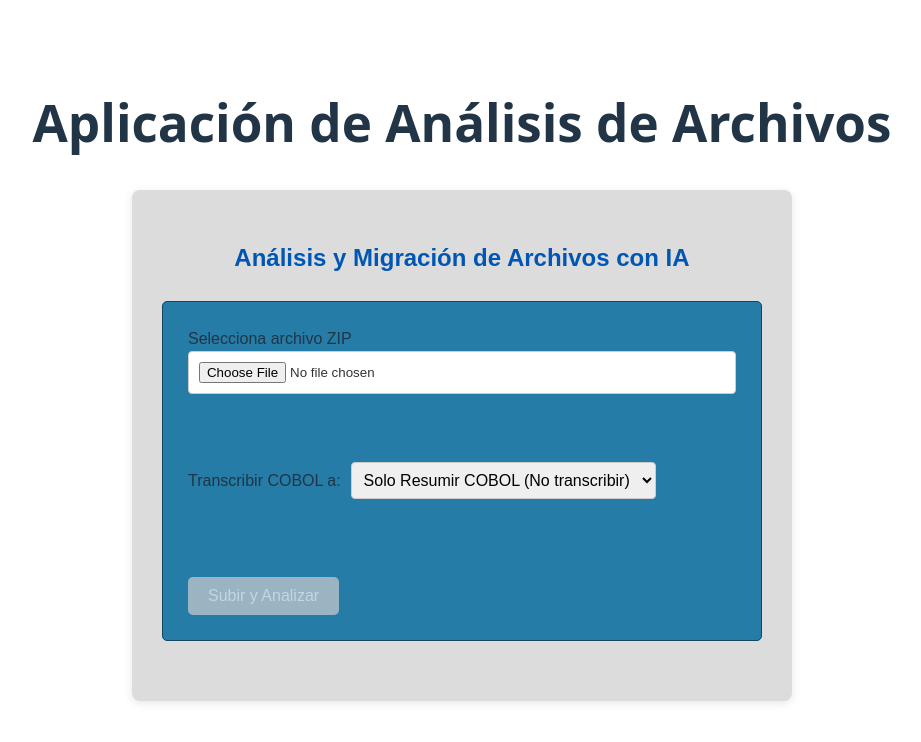
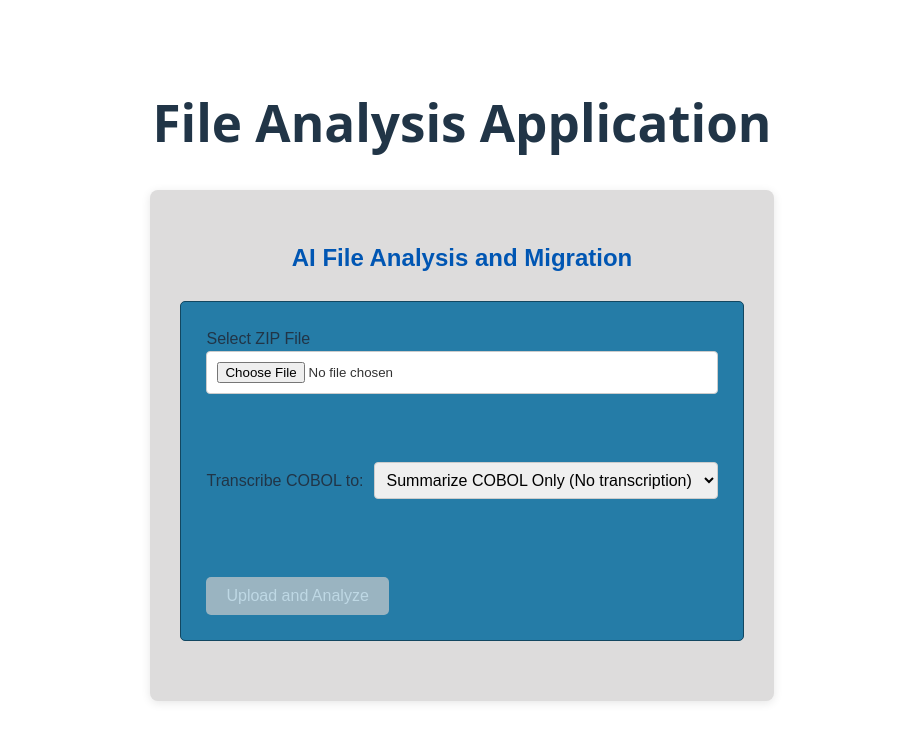
Before and after one commit to Prog-Josafat/Reverse-Engineering, a React (Vite) app in the folder frontend/: page / in a window 1280 px wide. Shown: the top 742 px of the page, without its empty margins (178-1099 px from the left). Built offline with nearby package versions, Linux system fonts and the light colour scheme.

Commit message:
In this update, the frontend was also translated into English.

```diff
--- a/frontend/src/App.jsx
+++ b/frontend/src/App.jsx
@@ -6,7 +6,7 @@ function App() {
   return (
     <div className="App">
       <header className="App-header">
-        <h1>Aplicación de Análisis de Archivos</h1> {/* Título de tu app */}
+        <h1>File Analysis Application</h1> {/* Título de tu app */}
       </header>
       <main>
         {/* Usa tu componente FileUpload */}
--- a/frontend/src/FileUpload.jsx
+++ b/frontend/src/FileUpload.jsx
@@ -1,85 +1,87 @@
 import React, { useState, useEffect } from 'react';
-import './FileUpload.css'; // Importa el archivo CSS
+import './FileUpload.css'; // Import the CSS file
 
 function FileUpload() {
+  // State variables for file selection and upload process
   const [selectedFile, setSelectedFile] = useState(null);
   const [statusMessage, setStatusMessage] = useState('');
   const [messageType, setMessageType] = useState(''); // 'info', 'success', 'error'
 
   const [isUploading, setIsUploading] = useState(false);
+  // State variables for download link after successful processing
   const [downloadUrl, setDownloadUrl] = useState(null);
   const [downloadFilename, setDownloadFilename] = useState('');
 
-  // --- Nuevo estado para el lenguaje de transcripción seleccionado ---
-  // Inicialmente sin lenguaje seleccionado (solo resumen)
+  // State for the selected transcription target language
+  // Initially no language selected (only summary)
   const [targetLanguage, setTargetLanguage] = useState('');
 
-  // Limpia estados anteriores al seleccionar un nuevo archivo
+  // Clears previous states when a new file is selected
   const handleFileChange = (event) => {
     setSelectedFile(event.target.files[0]);
     setStatusMessage('');
     setMessageType('');
-    setDownloadUrl(null);
-    setDownloadFilename('');
-    // No reseteamos targetLanguage aquí, el usuario podría querer usar la misma opción
+    setDownloadUrl(null); // Clear previous download URL
+    setDownloadFilename(''); // Clear previous filename
+    // Keep targetLanguage selection
   };
 
-  // Maneja el cambio en la selección del lenguaje de transcripción
+  // Handles changes in the transcription language selection
   const handleLanguageChange = (event) => {
     setTargetLanguage(event.target.value);
-    // Opcional: limpiar mensajes o estado al cambiar la opción
+    // Optional: clear messages or state on option change
     // setStatusMessage('');
     // setMessageType('');
   };
 
 
-  // Maneja la subida del archivo
+  // Handles the file upload process
   const handleUpload = async () => {
     if (!selectedFile) {
-      setStatusMessage('Por favor, selecciona un archivo ZIP primero.');
+      setStatusMessage('Please select a ZIP file first.');
       setMessageType('error');
       return;
     }
 
-    setIsUploading(true); // Indica que la subida ha comenzado
-    setStatusMessage('Subiendo archivo...'); // Mensaje inicial
+    setIsUploading(true); // Indicate upload has started
+    setStatusMessage('Uploading file...'); // Initial message
     setMessageType('info');
-    setDownloadUrl(null); // Limpia URL de descarga anterior
-    setDownloadFilename('');
+    setDownloadUrl(null); // Clear previous download URL
+    setDownloadFilename(''); // Clear previous filename
 
     const formData = new FormData();
     formData.append('archive_file', selectedFile);
-    // --- Añadir el lenguaje de transcripción seleccionado al FormData ---
-    if (targetLanguage) { // Solo añade si se ha seleccionado un lenguaje (no está vacío)
+    // Add the selected transcription language to FormData
+    if (targetLanguage) { // Only add if a language is selected (not empty)
         formData.append('target_language', targetLanguage);
-        console.log("Lenguaje de transcripción seleccionado:", targetLanguage); // Log para verificar
+        console.log("Selected transcription language:", targetLanguage); // Log for verification
     } else {
-        console.log("No se seleccionó lenguaje de transcripción. Solo se resumirán archivos COBOL.");
+        console.log("No target transcription language selected. Only COBOL files will be summarized.");
     }
 
 
     try {
-      setStatusMessage('Archivo subido. Procesando en el backend...');
+      setStatusMessage('File uploaded. Processing on the backend...');
       setMessageType('info');
 
-      // --- Asegúrate de que la URL apunte a tu servidor FastAPI (ej. puerto 8000) ---
+      // Ensure the URL points to your FastAPI server (e.g., port 8000)
       const response = await fetch('http://localhost:8000/upload', {
         method: 'POST',
         body: formData,
       });
 
       if (response.ok) {
-        // --- Handle success response (expecting a ZIP) ---
-        setStatusMessage('Procesamiento completo. Preparando descarga del ZIP...'); // Updated message
+        // Handle success response (expecting a ZIP)
+        setStatusMessage('Processing complete. Preparing ZIP download...'); // Updated message
         setMessageType('info');
 
         // Get the response body as a Blob (correct for binary data)
-        const fileBlob = await response.blob(); // Renamed from pdfBlob
+        const fileBlob = await response.blob();
 
         // Get filename from Content-Disposition header
         const contentDisposition = response.headers.get('Content-Disposition');
         // Default filename if header is missing or invalid - use .zip extension
-        let filename = 'analisis_resultados.zip'; // Default filename for ZIP
+        let filename = 'analysis_results.zip'; // Default filename for ZIP
         if (contentDisposition) {
           const filenameMatch = contentDisposition.match(/filename="(.+)"/);
           if (filenameMatch && filenameMatch[1]) {
@@ -87,21 +89,21 @@ function FileUpload() {
             filename = filenameMatch[1];
           }
         }
-        console.log("Nombre de archivo para descarga:", filename); // Log para verificar
+        console.log("Filename for download:", filename); // Log for verification
 
 
         // Create object URL
-        const url = window.URL.createObjectURL(fileBlob); // Use fileBlob
+        const url = window.URL.createObjectURL(fileBlob);
 
         // Set state for download link
         setDownloadUrl(url);
         setDownloadFilename(filename); // Use the extracted or default .zip filename
-        setStatusMessage('Procesamiento completo. Haz clic para descargar el archivo ZIP.'); // Updated message
+        setStatusMessage('Processing complete. Click to download the ZIP file.'); // Updated message
         setMessageType('success');
 
       } else {
-        // --- Handle error response (backend returned non-200 status) ---
-         setStatusMessage(`Error al procesar archivo (código: ${response.status} ${response.statusText}).`);
+        // Handle error response (backend returned non-200 status)
+          setStatusMessage(`Error processing file (code: ${response.status} ${response.statusText}).`);
           setMessageType('error');
           console.error('Error response from backend:', response);
 
@@ -113,108 +115,102 @@ function FileUpload() {
               let backendErrorMessage = errorDetailsText.slice(0, 300) + '...'; // Default to text extract
               try {
                   const errorJson = JSON.parse(errorDetailsText);
-                 // Verifica si existe una clave 'error' (como en tus JSONResponse de error del backend)
+                  // Check if an 'error' key exists (as in your backend JSONResponse errors)
                   if (errorJson && errorJson.error) {
-                     backendErrorMessage = errorJson.error; // Usa el mensaje de error de la clave 'error'
+                      backendErrorMessage = errorJson.error; // Use the error message from the 'error' key
                   } else {
-                      // Si JSON parsing exitoso pero sin clave 'error' (otra estructura JSON inesperada)
-                      backendErrorMessage = 'Respuesta del backend fue JSON válido pero con estructura inesperada. Verifica la consola del navegador.';
-                      console.error('Respuesta JSON del backend:', errorJson);
+                      // If JSON parsing successful but no 'error' key (another unexpected JSON structure)
+                      backendErrorMessage = 'Backend response was valid JSON but with unexpected structure. Check browser console.';
+                      console.error('Backend JSON response:', errorJson);
                   }
               } catch (jsonParseError) {
-                 // Si JSON parsing falla, asume que es texto plano o HTML de error (como antes)
-                 console.warn('La respuesta del backend no fue JSON. Manejando como texto/HTML.', jsonParseError);
-                 // Se mantiene el extracto de texto como backendErrorMessage
+                  // If JSON parsing fails, assume it's plain text or error HTML (as before)
+                  console.warn('Backend response was not JSON. Handling as text/HTML.', jsonParseError);
+                  // Text extract is kept as backendErrorMessage
               }
 
-             // Actualiza el mensaje de estado con detalles del backend
-             setStatusMessage(prevMsg => `${prevMsg} Detalles del Backend: ${backendErrorMessage}`);
-             console.error('Detalles del error del backend:', errorDetailsText); // Log la respuesta original como texto
+              // Update status message with backend details
+              setStatusMessage(prevMsg => `${prevMsg} Backend Details: ${backendErrorMessage}`);
+              console.error('Backend error details:', errorDetailsText); // Log the original response as text
 
           } catch (readError) {
-             console.error('Error al leer detalles de la respuesta de error:', readError);
-             setStatusMessage(prevMsg => `${prevMsg} No se pudieron obtener detalles específicos del error.`);
+              console.error('Error reading error response details:', readError);
+              setStatusMessage(prevMsg => `${prevMsg} Could not get specific error details.`);
           }
       }
 
     } catch (error) {
-      // --- Handle network errors or errors before response.ok (like "Failed to fetch") ---
-      console.error('Error durante la subida o conexión:', error);
-      // Este catch a menudo captura errores de red o si la petición no pudo ni completarse al punto de tener un response.status
-      setStatusMessage(`Error de conexión o subida: ${error.message}. Asegúrate de que el servidor FastAPI esté corriendo.`);
+      // Handle network errors or errors before response.ok (like "Failed to fetch")
+      console.error('Error during upload or connection:', error);
+      // This catch often captures network errors or if the request couldn't even complete to the point of having a response.status
+      setStatusMessage(`Connection or upload error: ${error.message}. Ensure the FastAPI server is running.`);
       setMessageType('error');
     } finally {
-      setIsUploading(false);
+      setIsUploading(false); // Reset uploading state
     }
   };
-
-  // ... other state and useEffect ...
 
     // Handles the download button click
   const handleDownloadClick = () => {
     if (downloadUrl) {
       const a = document.createElement('a');
       a.href = downloadUrl;
-      // Usa downloadFilename que ya tiene la extensión .zip del backend, o el default .zip
-      a.download = downloadFilename || 'analisis_resultados.zip';
-      // No es estrictamente necesario añadirlo al body en la mayoría de navegadores modernos para el click programático
-      // document.body.appendChild(a);
-      a.click(); // Activa la descarga
+      // Use downloadFilename which should already have the .zip extension from backend, or the .zip default
+      a.download = downloadFilename || 'analysis_results.zip';
+      a.click(); // Trigger the download
 
-      // Limpiar la URL del objeto después de un pequeño retraso
+      // Clean up the object URL after a small delay
       setTimeout(() => {
           window.URL.revokeObjectURL(downloadUrl);
-         console.log("Revocando URL de descarga.");
-      }, 100); // Pequeño retraso para asegurar que la descarga se inició
-      // Si lo añadiste al body, remuévelo aquí:
-      // if (a.parentElement) {
-      //    a.parentElement.removeChild(a);
-      // }
+          console.log("Revoking download URL.");
+      }, 100);
     }
   };
 
-  // Limpieza de la URL de descarga cuando el componente se desmonta o la URL cambia
-  React.useEffect(() => {
+    // Cleanup of the download URL when the component unmounts or the URL changes
+    useEffect(() => {
       return () => {
         if (downloadUrl) {
           window.URL.revokeObjectURL(downloadUrl);
-        console.log("Revocando URL de descarga anterior.");
+          console.log("Revoking previous download URL.");
         }
       };
-  }, [downloadUrl]); // Depende de downloadUrl para limpiar la URL anterior cuando se setea una nueva
+    }, [downloadUrl]);
 
 
   return (
     <div className="file-upload-container">
-      <h2>Análisis y Migración de Archivos con IA</h2> {/* Título actualizado */}
-      <form onSubmit={(e) => { e.preventDefault(); handleUpload(); }}> {/* Llama a handleUpload */}
-          <label htmlFor="archiveFile" className="file-input-label">Selecciona archivo ZIP</label>
+      <h2>AI File Analysis and Migration</h2> {/* Updated title */}
+      <form onSubmit={(e) => { e.preventDefault(); handleUpload(); }}> {/* Call handleUpload */}
+          {/* Custom file input label */}
+          <label htmlFor="archiveFile" className="file-input-label">Select ZIP File</label>
           <input
             type="file"
             id="archiveFile"
-            accept=".zip"
+            accept=".zip" // Accept only zip files
             onChange={handleFileChange}
             disabled={isUploading}
-            className="hidden-file-input" // Clase para ocultar el input nativo
+            className="hidden-file-input" // Class to hide the native input
           />
-          {selectedFile && <p className="selected-file-name">Archivo seleccionado: {selectedFile.name}</p>} {/* Muestra el nombre del archivo seleccionado */}
+          {/* Display selected file name */}
+          {selectedFile && <p className="selected-file-name">Selected file: {selectedFile.name}</p>}
 
-          <br/><br/> {/* Espacio entre input de archivo y opciones */}
+          <br/><br/> {/* Space between file input and options */}
 
-          {/* --- Nuevo menú desplegable para seleccionar lenguaje de transcripción --- */}
-          <div className="language-select-container"> {/* Contenedor para estilos */}
-            <label htmlFor="targetLanguage">Transcribir COBOL a:</label>
+          {/* Dropdown menu for selecting transcription language */}
+          <div className="language-select-container">
+            <label htmlFor="targetLanguage">Transcribe COBOL to:</label>
             <select
               id="targetLanguage"
-              value={targetLanguage} // Controlado por el estado
+              value={targetLanguage} // Controlled by state
               onChange={handleLanguageChange}
-              disabled={isUploading} // Deshabilita durante la subida/procesamiento
+              disabled={isUploading} // Disable during upload/processing
             >
-              <option value="">Solo Resumir COBOL (No transcribir)</option> {/* Opción por defecto (no transcribir) */}
-              {/* Aquí podrías mapear una lista de lenguajes si la pasas como prop o la defines aquí */}
+              <option value="">Summarize COBOL Only (No transcription)</option> {/* Default option */}
+              {/* Add other languages here if needed */}
               <option value="Java">Java</option>
               <option value="Python">Python</option>
-              <option value="CSharp">C#</option> {/* Usaremos 'CSharp' como valor */}
+              <option value="CSharp">C#</option>
               <option value="JavaScript">JavaScript</option>
               <option value="C++">C++</option>
               <option value="Ruby">Ruby</option>
@@ -224,32 +220,32 @@ function FileUpload() {
               <option value="Kotlin">Kotlin</option>
             </select>
           </div>
-            {/* --- Fin menú desplegable --- */}
 
-          <br/><br/> {/* Espacio entre opciones y botón */}
+          <br/><br/> {/* Space between options and button */}
 
+          {/* Upload button */}
           <button
             onClick={handleUpload}
-            disabled={!selectedFile || isUploading} // Deshabilitado si no hay archivo o está subiendo
+            disabled={!selectedFile || isUploading} // Disabled if no file selected or uploading
           >
-            {isUploading ? 'Procesando...' : 'Subir y Analizar'}
+            {isUploading ? 'Processing...' : 'Upload and Analyze'}
           </button>
       </form>
 
-      {/* Área para mostrar mensajes de estado, error o éxito */}
+      {/* Area to display status, error, or success messages */}
       {statusMessage && (
         <p className={`message ${messageType}`}>
           {statusMessage}
         </p>
       )}
 
-        {/* Mostrar sección de descarga si la URL está disponible */}
+        {/* Show download section if URL is available */}
         {downloadUrl && (
             <div className="download-section">
-              <p>Descarga tu archivo de análisis y transcripción:</p> {/* Mensaje actualizado */}
-               {/* Usa el manejador de clic para iniciar la descarga */}
+              <p>Download your analysis and transcription file:</p> {/* Updated message */}
+                {/* Use the click handler to initiate download */}
               <button onClick={handleDownloadClick}>
-                  Descargar "{downloadFilename || 'resultados_analisis.zip'}" {/* Nombre de archivo por defecto para ZIP */}
+                  Download "{downloadFilename || 'analysis_results.zip'}" {/* Default filename for ZIP */}
               </button>
             </div>
         )}
```
Lines whose indentation alone changed are shown as unchanged.
